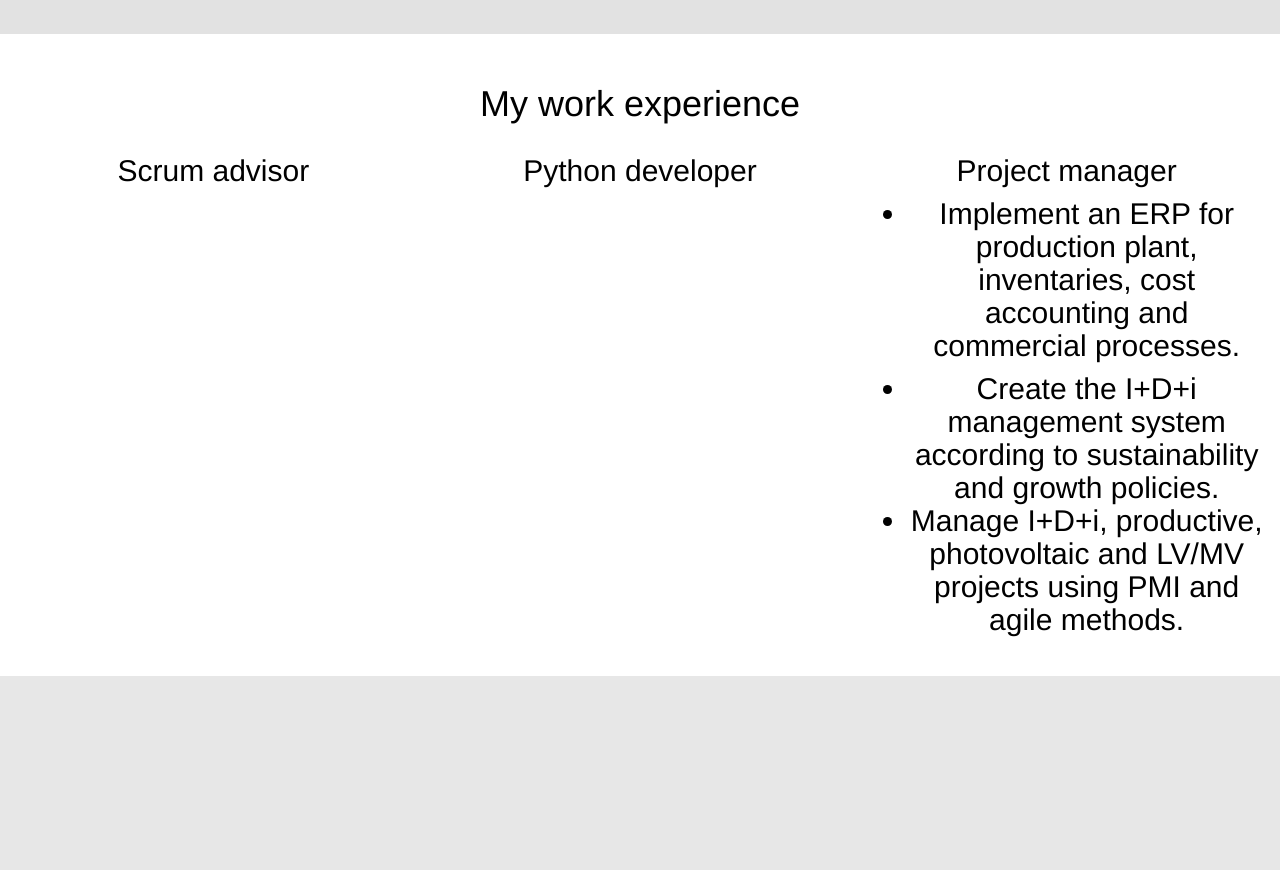
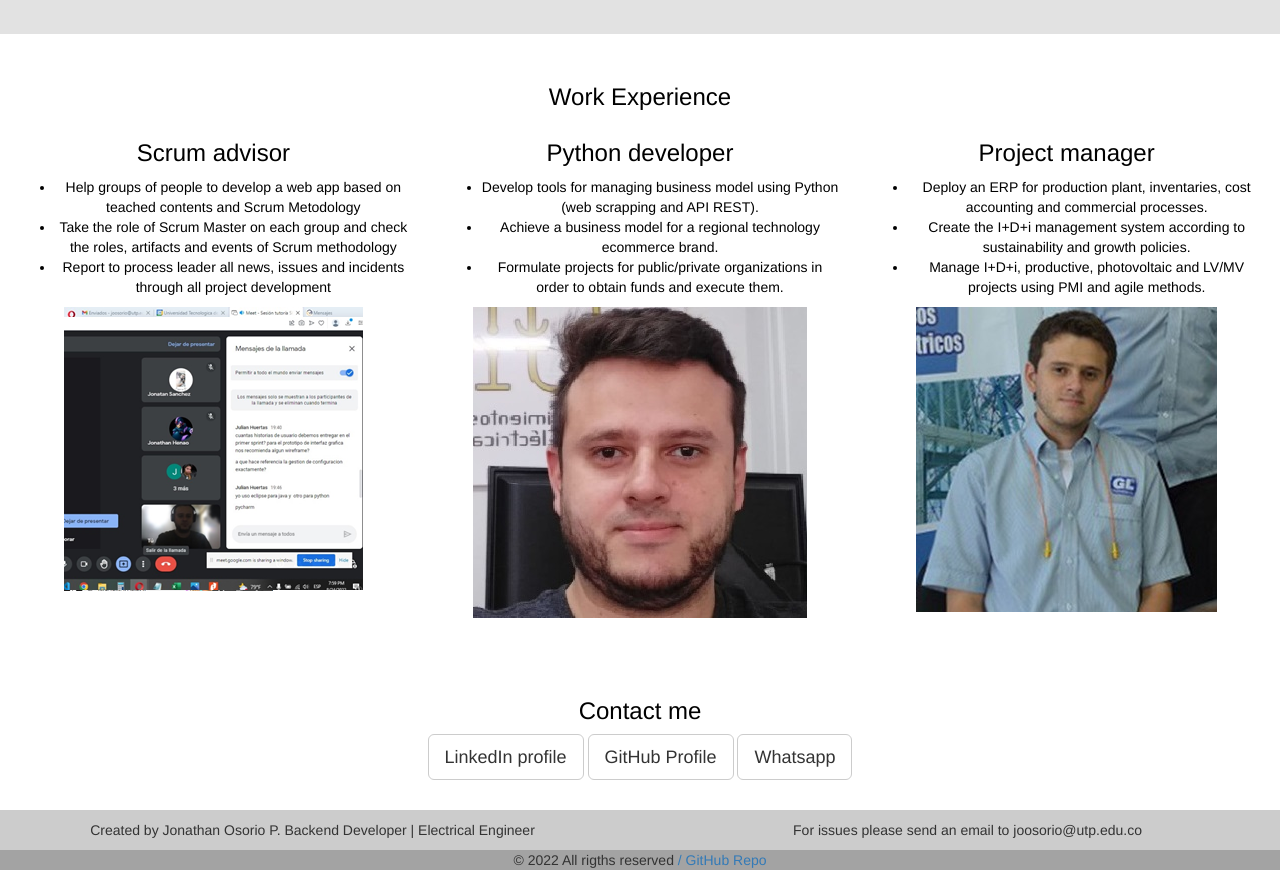
Before and after one commit to jhonat23/cars, a Flask app: page /about/me in a window 1280 px wide. Shown: the part 1210-2080 px from the top of the page. Before the commit the page ends 1886 px from the top, so only its background shows below. Run offline with Flask 2, Linux system fonts and the light colour scheme; some libraries are stand-ins or nearby versions.

Commit message:
some little feautures added

```diff
--- a/app/templates/aboutme.html
+++ b/app/templates/aboutme.html
@@ -24,27 +24,47 @@
     </div>
 
     <div class="container-fluid bg-2 text-center">
-        <h1>My work experience</h1>
+    <h3>Work Experience</h3>
     <div class="row">
         <div class="col-sm-4">
-            <h2>Scrum advisor</h2>
-            <p></p>
+        <h3>Scrum advisor</h3>
+        <ul>
+            <li>Help groups of people to develop a web app based on teached contents and Scrum Metodology</li>
+            <li>Take the role of Scrum Master on each group and check the roles, artifacts and events of Scrum methodology</li>
+            <li>Report to process leader all news, issues and incidents through all project development</li>
+        </ul>
+        <img src="/static/images/Mintic.png" alt="MinTIC">
         </div>
         <div class="col-sm-4">
-            <h2>Python developer</>
-            <p></p>
+        <h3>Python developer</h3>
+        <ul>
+            <li>Develop tools for managing business model using Python (web scrapping and API REST).</li>
+            <li>Achieve a business model for a regional technology ecommerce brand.</li>
+            <li>Formulate projects for public/private organizations in order to obtain funds and execute them.</li>
+        </ul>
+        <img src="/static/images/JJR.jpg" alt="JJR">
         </div>
         <div class="col-sm-4">
-            <h2>Project manager</>
+        <h3>Project manager</h3>
         <ul>
-                <p>
-                <li>Implement an ERP for production plant, inventaries, cost accounting and commercial processes.</li>
-                </p>
+            <li>Deploy an ERP for production plant, inventaries, cost accounting and commercial processes.</li>
             <li>Create the I+D+i management system according to sustainability and growth policies.</li>
             <li>Manage I+D+i, productive, photovoltaic and LV/MV projects using PMI and agile methods.</li>
         </ul>
+        <img src="/static/images/gl_ingenieros32.jpg" alt="GL">
         </div>
     </div>
     </div>
 
+    <div class="container-fluid bg-2 text-center">
+        <h3>Contact me</h3>
+        <a href="https://www.linkedin.com/in/jonathan-osorio-22272187/?locale=en_US" class="btn btn-default btn-lg">LinkedIn profile</a>
+        <a href="https://github.com/jhonat23" class="btn btn-default btn-lg">GitHub Profile</a>
+        <a href="https://wa.me/573007270108" class="btn btn-default btn-lg">Whatsapp</a>
+    </div>
+
+    {% block footer %}
+        {% include "footer.html" %}
+    {% endblock footer %}
+
 {% endblock body %}
```
Also changed, not shown: README.md, app/static/images/JJR.jpg (added), app/static/images/Mintic.png (added), app/static/images/gl_ingenieros32.jpg (added). Lines whose indentation alone changed are shown as unchanged.
